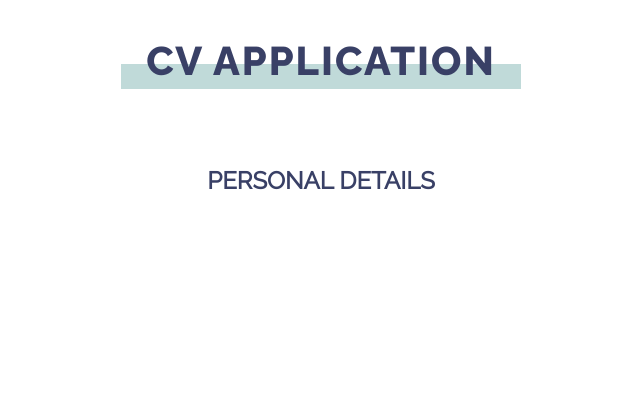
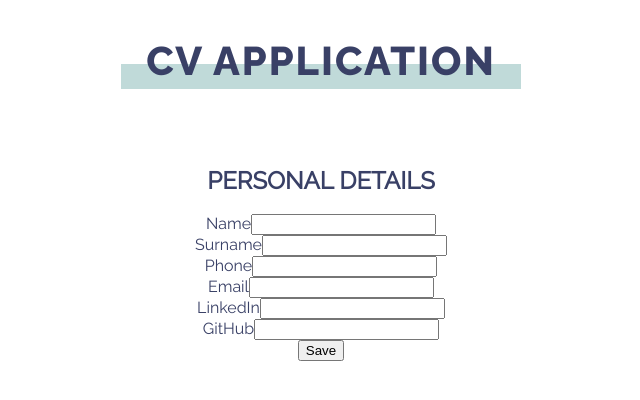
Before and after one commit to mooniiDev/cv-application, a React (Create React App) app: page / in a window 1280 px wide. Shown: the top 400 px of the page, without its empty margins (319-959 px from the left). Built offline with nearby package versions, Linux system fonts and the light colour scheme.

Commit message:
Update Header and PersonalDetails components structure

```diff
--- a/src/components/Header.js
+++ b/src/components/Header.js
@@ -9,9 +9,9 @@ class Header extends React.Component {
 
   render() {
     return (
-      <div id="header">
+      <header id="header">
         <h1 className="title">CV APPLICATION</h1>
-      </div>
+      </header>
     );
   }
 }
--- a/src/components/PersonalDetails.js
+++ b/src/components/PersonalDetails.js
@@ -11,6 +11,39 @@ class PersonalDetails extends React.Component {
     return (
       <div className="PersonalDetails">
         <h2>PERSONAL DETAILS</h2>
+        <form>
+          <div className="person-div">
+            <div className="name">
+              <label htmlFor="name">Name</label>
+              <input id="name" type="text" required />
+            </div>
+            <div className="surname">
+              <label htmlFor="surname">Surname</label>
+              <input id="surname" type="text" required />
+            </div>
+          </div>
+          <div className="contacts-div">
+            <div className="phone">
+              <label htmlFor="phone">Phone</label>
+              <input id="phone" type="text" />
+            </div>
+            <div className="email">
+              <label htmlFor="email">Email</label>
+              <input id="email" type="text" required />
+            </div>
+          </div>
+          <div className="socials-div">
+            <div className="linkedin">
+              <label htmlFor="linkedin">LinkedIn</label>
+              <input id="linkedin" type="text" />
+            </div>
+            <div className="github">
+              <label htmlFor="github">GitHub</label>
+              <input id="github" type="text" />
+            </div>
+          </div>
+          <input type="submit" value="Save" />
+        </form>
       </div>
     );
   }
```
Also changed, not shown: .eslintrc.js.
